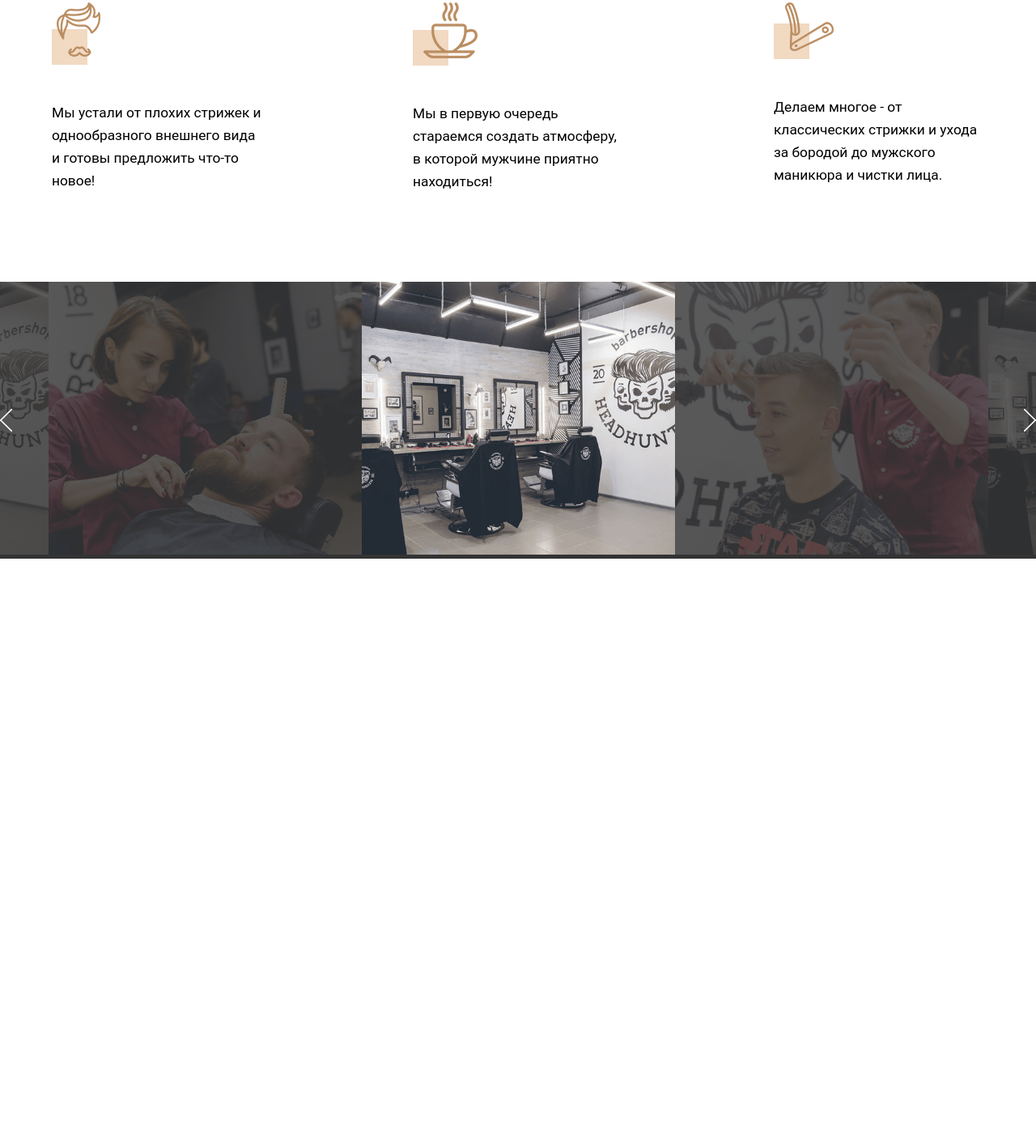
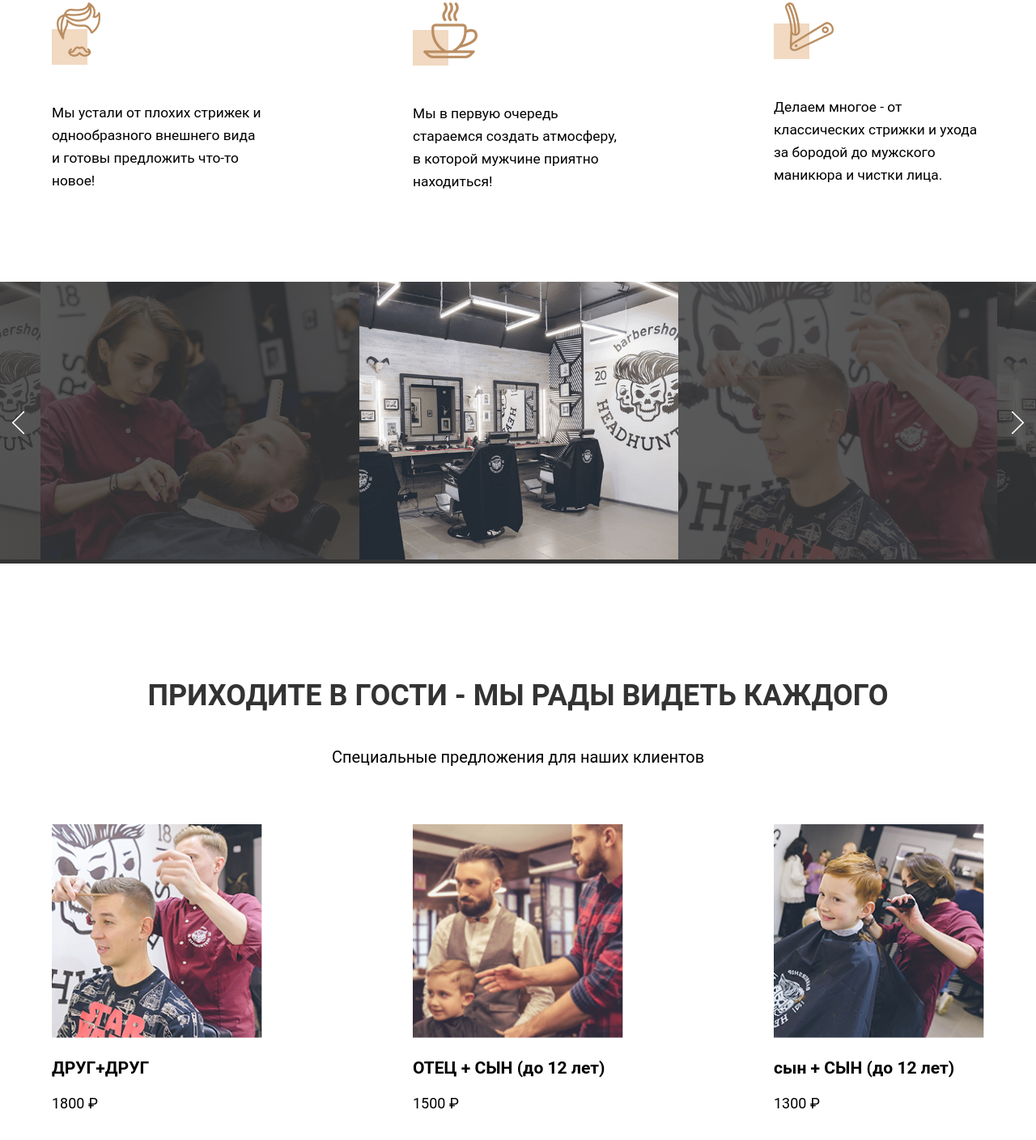
Before and after one commit to OleksandrSkliar/barbershop, a website: page src/index.html in a window 1280 px wide. Shown: the part 1225-2633 px from the top of the page at 81% size. Before the commit the page ends 1915 px from the top, so only its background shows below. Drawn offline with Linux system fonts and the light colour scheme.

Commit message:
finished slick slider and i start to do new block price

```diff
--- a/src/index.html
+++ b/src/index.html
@@ -97,7 +97,7 @@
             <span class="section__subtitle">
               Прийти к нам на стрижку или бритьё — это лишь повод собраться вместе
             </span>
-            <div class="row advantage__row">
+            <div class="row row--top">
               <div class="col-25">
                 <img src="img/advantages-icon-1.png" alt="advantages">
                 <p class="advantage__description">Мы устали от плохих стрижек и однообразного внешнего вида и готовы предложить что-то новое!</p>
@@ -134,19 +134,45 @@
           </div>
           <div class="slider">
             <div class="slider__item">
-              <img src="img/advantages-img-2.jpg" alt="slider" class="slider__img">
+              <img data-lazy="img/advantages-img-2.jpg" alt="slider" class="slider__img">
             </div>
             <div class="slider__item slider__item--red">
-              <img src="img/advantages-img-3.jpg" alt="slider" class="slider__img">
+              <img data-lazy="img/advantages-img-3.jpg" alt="slider" class="slider__img">
             </div>
             <div class="slider__item">
-              <img src="img/advantages-img-2.jpg" alt="slider" class="slider__img">
+              <img data-lazy="img/advantages-img-2.jpg" alt="slider" class="slider__img">
             </div>
             <div class="slider__item">
-              <img src="img/advantages-img-1.jpg" alt="slider" class="slider__img">
+              <img data-lazy="img/advantages-img-1.jpg" alt="slider" class="slider__img">
             </div>
           </div>
-        </div>
+          <section class="section price">
+            <div class="container">
+            <h2 class="section__title">
+              Приходите в гости - мы рады видеть каждого
+            </h2>
+            <span class="section__subtitle">
+              Специальные предложения для наших клиентов
+            </span>
+            <div class="row row--top">
+              <div class="col-25">
+                <img src="img/price-1.jpg" alt="price">
+                <h3 class="price__title">ДРУГ+ДРУГ</h3>
+                <span class="price__cost">1800 ₽</span>
+              </div>
+              <div class="col-25">
+                <img src="img/price-2.jpg" alt="price">
+                <h3 class="price__title">ОТЕЦ + СЫН (до 12 лет)</h3>
+                <span class="price__cost">1500 ₽</span>
+              </div>
+              <div class="col-25">
+                <img src="img/price-3.jpg" alt="price">
+                <h3 class="price__title">сын + СЫН (до 12 лет)</h3>
+                <span class="price__cost">1300 ₽</span>
+              </div>
+            </div>
+          </div>
+          </section>
       </main>
     </div>
   </div>
--- a/src/js/main.js
+++ b/src/js/main.js
@@ -30,8 +30,51 @@ $(document).ready(function () {
   //слайдер
   $('.slider').slick({
     centerMode: true,
-    centerPadding: '60px',
-    slidesToShow: 3
+    slidesToShow: 3,
+    responsive: [
+      {
+        breakpoint: 2500,
+        settings: {
+          centerMode: true,
+          variableWidth: true,
+          infinite: true,
+          slidesToShow: 3
+        }
+      },
+      {
+        breakpoint: 1800,
+        settings: {
+          centerMode: true,
+          variableWidth: false,
+          infinite: true,
+          slidesToShow: 3
+        }
+      },
+      {
+        breakpoint: 992,
+        settings: {
+          centerMode: false,
+          variableWidth: false,
+          infinite: true,
+          slidesToShow: 3
+        }
+      },
+      {
+        breakpoint: 768,
+        settings: {
+          centerMode: false,
+          infinite: true,
+          slidesToShow: 2
+        }
+      },
+      {
+        breakpoint: 480,
+        settings: {
+          centerMode: false,
+          slidesToShow: 1
+        }
+      }
+    ]
   });
 
   //Фильтр по категорям
--- a/src/sass/_grid.scss
+++ b/src/sass/_grid.scss
@@ -8,6 +8,9 @@
   display: flex;
   flex-wrap: wrap;
   justify-content: space-between;
+  &--top {
+    margin-top: 60px;
+  }
 }
 .col-25 {
     width: 260px;
--- a/src/sass/_media.scss
+++ b/src/sass/_media.scss
@@ -1,7 +1,13 @@
-@media (max-width: 767px) {
+@media (max-width: 768px) {
   body {
     font-size: calc(14px + (6 + 6 * 0.7) * ((100vw - 320px) / 1920));
   }
+
+  .slider {
+	  &__item {
+	    opacity: 0.8;
+  	}
+	}
 }
 
 // @media ( min-width: 768px ) and ( max-width: 1199px )
--- a/src/sass/_settings.scss
+++ b/src/sass/_settings.scss
@@ -125,23 +125,40 @@ ul {
 }
 /* Стрелка влево */
 .slider .slick-arrow.slick-prev{
-  left: 0;
+  left: 15px;
   background: url('../img/arrow-left.png') 0 0 / 100% no-repeat;
 }
 /* Стрелка вправо */
 .slider .slick-arrow.slick-next{
-  right: 0;
+  right: 15px;
   background: url('../img/arrow_right.png') 0 0 / 100% no-repeat;
 }
 /* Стрелка не активная */
 .slick-arrow.slick-disabled{}
 /* Точки (булиты) */
-.slick-dots{}
-.slick-dots li{}
+.slider .slick-dots{
+  display: flex;
+  align-items: center;
+  justify-content: center;
+}
+.slider .slick-dots li{
+  list-style: none;
+  margin: 0 10px;
+}
 /* Активная точка */
-.slick-dots li.slick-active{}
+.slider .slick-dots li.slick-active button{
+  background-color: transparent;
+  border: 1px solid $dark;
+}
 /* Элемент точки */
-.slick-dots li button{}
+.slider .slick-dots li button{
+  font-size: 0;
+  height: 10px;
+  width: 10px;
+  border: none;
+  border-radius: 50%;
+  background-color: $light;
+}
 
 // .mapa
 //   filter: grayscale(50%)
--- a/src/sass/style.sass
+++ b/src/sass/style.sass
@@ -11,5 +11,6 @@
 @import 'templates/menu'
 @import 'templates/social'
 @import 'templates/advantage'
+@import 'templates/price'
 // @import 'templates/footer'
 @import 'media'
--- a/src/sass/templates/_advantage.scss
+++ b/src/sass/templates/_advantage.scss
@@ -1,9 +1,5 @@
 .advantage {
 	position: relative;
-	&__row {
-		margin-top: 60px;
-	}
-
 	&__description {
 		// font-size: 18px;
 		font-size: calc(16px + 2 * (100vw / 1920));
```
Also changed, not shown: src/css/style.css, src/sass/templates/_price.scss (added).
